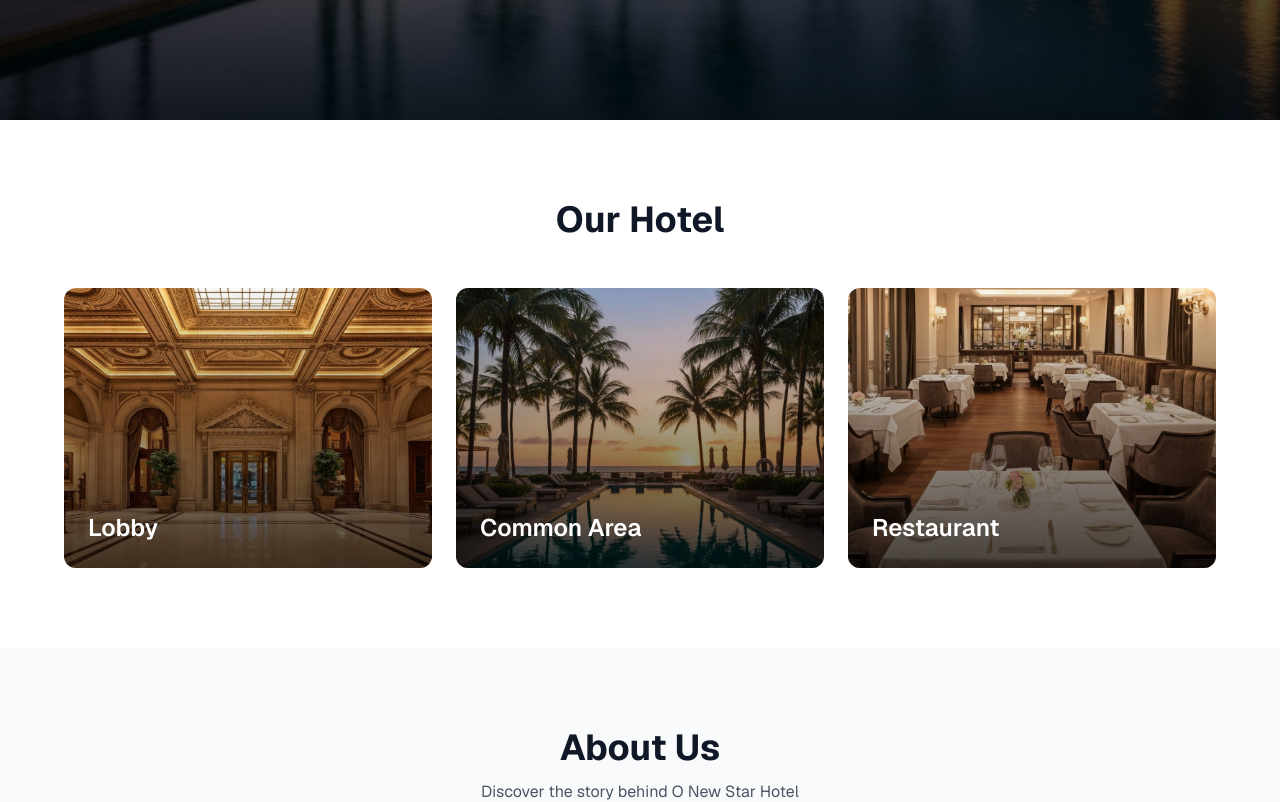
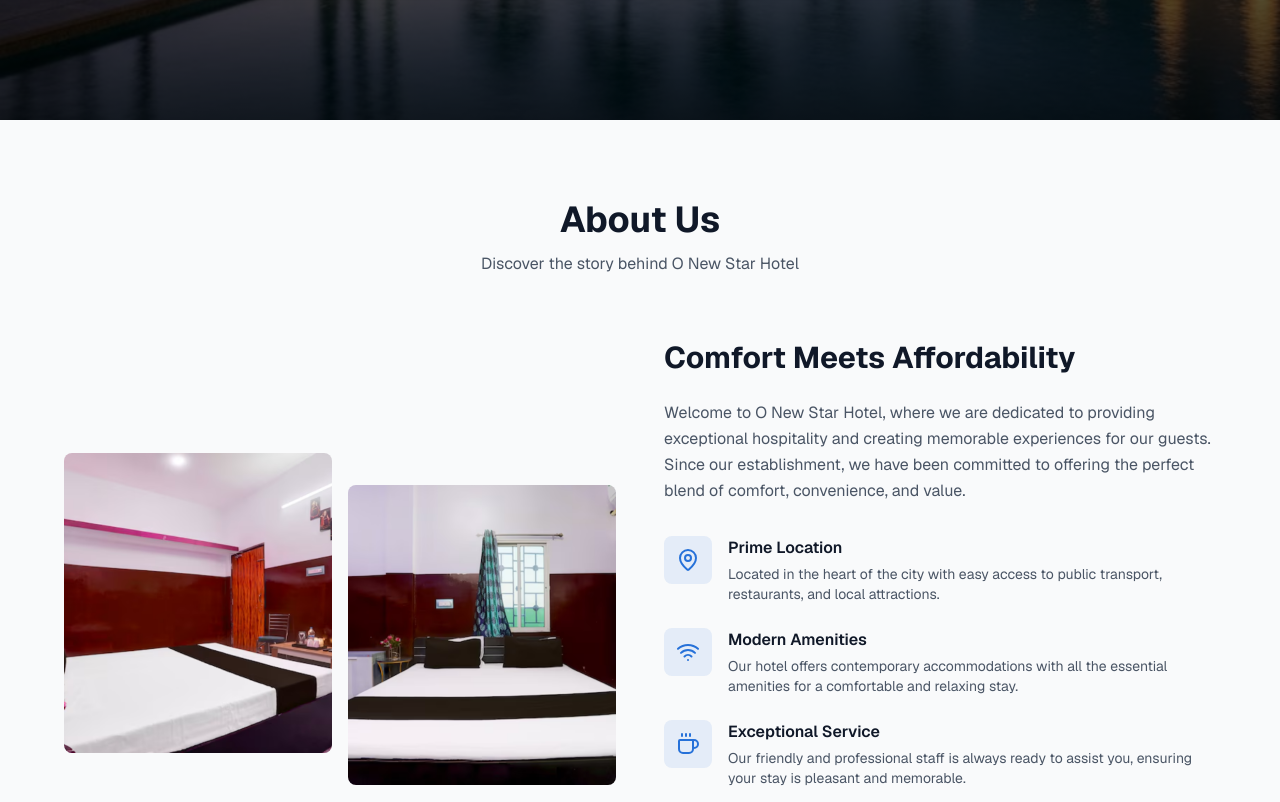
Before and after one commit to ShreyasSondur/O-New-Star, a Next.js app: page / in a window 1280 px wide. Shown: the part 680-1482 px from the top of the page. Built offline with nearby package versions, Linux system fonts and the light colour scheme.

Commit message:
removed our hotel section

```diff
--- a/app/page.tsx
+++ b/app/page.tsx
@@ -43,7 +43,7 @@ export default function HomePage() {
         <div className="relative z-10 w-full max-w-[1200px] mx-auto px-4 flex flex-col items-center">
           {/* Heading */}
           <div className="text-center mb-12 space-y-6 animate-in fade-in slide-in-from-bottom-10 duration-1000">
-            <span className="text-xl font-bold bg-clip-text text-transparent bg-gradient-to-r from-[#2671D9] to-[#0F4C81]">
+            <span className="text-xl font-bold bg-clip-text text-transparent text-white mt-2">
               O New Star Hotel
             </span>
             <p className="text-white/90 text-xl md:text-3xl font-light tracking-wide drop-shadow-lg max-w-2xl mx-auto">
@@ -54,48 +54,6 @@ export default function HomePage() {
           {/* Search Form Container */}
           <div className="w-full max-w-[1000px] bg-white rounded-2xl shadow-2xl p-8 animate-in fade-in slide-in-from-bottom-16 duration-1000 delay-300 transform hover:scale-[1.01] transition-transform">
             <SearchForm onSearch={handleSearch} />
-          </div>
-        </div>
-      </section>
-
-      {/* Our Hotel Section */}
-      <section className="py-20 bg-white">
-        <div className="container mx-auto px-6">
-          <h2 className="text-4xl font-bold text-center text-gray-900 mb-12">Our Hotel</h2>
-
-          <div className="grid md:grid-cols-3 gap-6 max-w-6xl mx-auto">
-            {/* Lobby */}
-            <div className="relative h-[280px] rounded-xl overflow-hidden group cursor-pointer">
-              <img
-                src="/images/lobby.jpg"
-                alt="Lobby"
-                className="w-full h-full object-cover transition-transform duration-300 group-hover:scale-110"
-              />
-              <div className="absolute inset-0 bg-gradient-to-t from-black/70 to-transparent" />
-              <h3 className="absolute bottom-6 left-6 text-white text-2xl font-semibold">Lobby</h3>
-            </div>
-
-            {/* Common Area */}
-            <div className="relative h-[280px] rounded-xl overflow-hidden group cursor-pointer">
-              <img
-                src="/images/common-area.jpg"
-                alt="Common Area"
-                className="w-full h-full object-cover transition-transform duration-300 group-hover:scale-110"
-              />
-              <div className="absolute inset-0 bg-gradient-to-t from-black/70 to-transparent" />
-              <h3 className="absolute bottom-6 left-6 text-white text-2xl font-semibold">Common Area</h3>
-            </div>
-
-            {/* Restaurant */}
-            <div className="relative h-[280px] rounded-xl overflow-hidden group cursor-pointer">
-              <img
-                src="/images/restaurant.jpg"
-                alt="Restaurant"
-                className="w-full h-full object-cover transition-transform duration-300 group-hover:scale-110"
-              />
-              <div className="absolute inset-0 bg-gradient-to-t from-black/70 to-transparent" />
-              <h3 className="absolute bottom-6 left-6 text-white text-2xl font-semibold">Restaurant</h3>
-            </div>
           </div>
         </div>
       </section>
@@ -112,9 +70,9 @@ export default function HomePage() {
             {/* Images */}
             <div className="relative">
               <div className="grid grid-cols-2 gap-4">
-                <img src="/images/about-1.png" alt="Hotel Room" className="w-full h-[300px] object-cover rounded-lg" />
+                <img src="/images/about-2.png" alt="Hotel Room" className="w-full h-[300px] object-cover rounded-lg" />
                 <img
-                  src="/images/about-2.png"
+                  src="/images/about-1.png"
                   alt="Hotel Room"
                   className="w-full h-[300px] object-cover rounded-lg mt-8"
                 />
```
